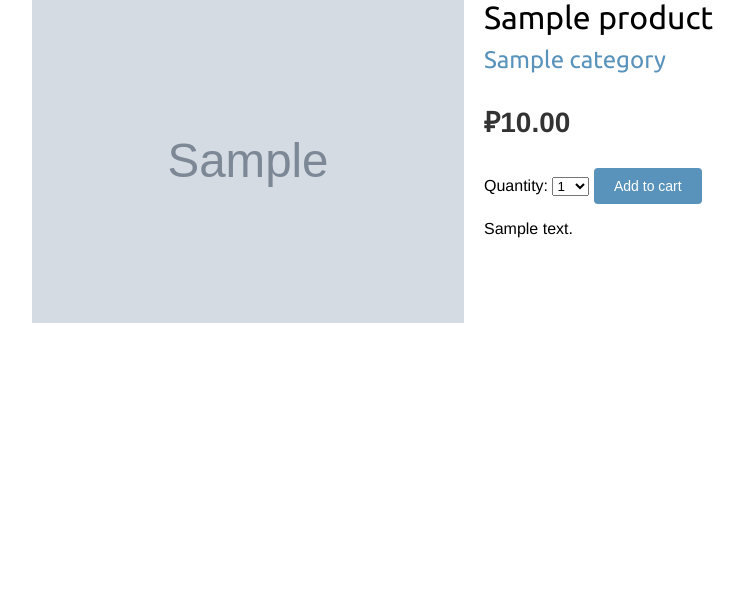
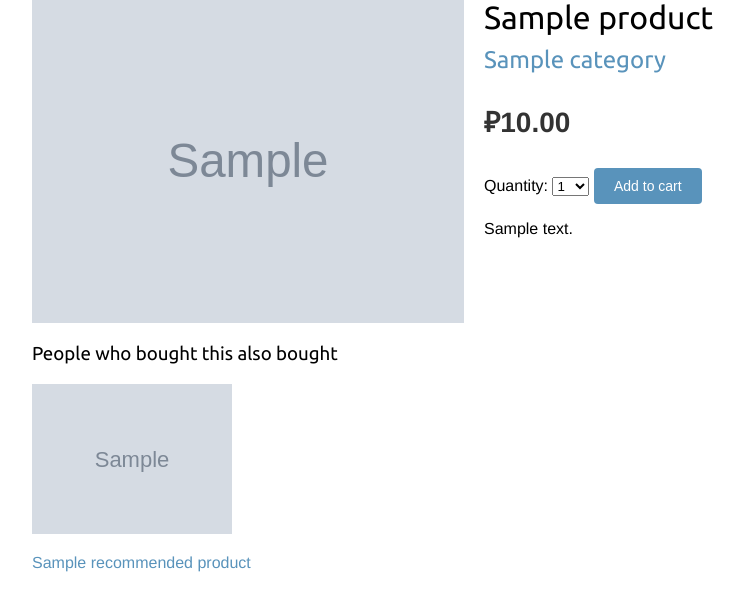
Before and after one commit to DeSiReLeSsOn/ecommerce-perfumes, a Django app: template myshop/shop/templates/shop/product/detail.html in a window 1280 px wide. Shown: the part 102-713 px from the top of the page, without its empty margins (68-812 px from the left). Run offline with Django 4.2, Linux system fonts and the light colour scheme; tables that the repository leaves empty hold one stand-in row (values such as "Sample post"); the template is opened without the code that fills it: values that come from a table or form of the project are taken from there, most other values are stand-ins (such as "Sample title", 1, 10 or a date in 2020); grey boxes marked "Sample" are stand-in pictures; parts of the project's set-up code (start-up, migrations or seed data) failed here and were passed over.

Commit message:
add reccomended products in order detail

```diff
--- a/myshop/shop/templates/shop/product/detail.html
+++ b/myshop/shop/templates/shop/product/detail.html
@@ -22,5 +22,18 @@
             <input type="submit" value="Add to cart">
         </form>
         {{ product.description|linebreaks }}
+        {% if recommended_products %}
+            <div class="recommendations">
+                <h3>People who bought this also bought</h3>
+                {% for p in recommended_products %}
+                    <div class="item">
+                        <a href="{{ p.get_absolute_url }}">
+                            <img src="{% if p.image %}{{ p.image.url }}{% else %}{% static "img/no_image.png" %}{% endif %}">
+                        </a>
+                        <p><a href="{{ p.get_absolute_url }}">{{ p.name }}</a></p>
+                    </div>
+                {% endfor %}
+            </div>
+        {% endif %}
     </div>
 {% endblock %}
```
